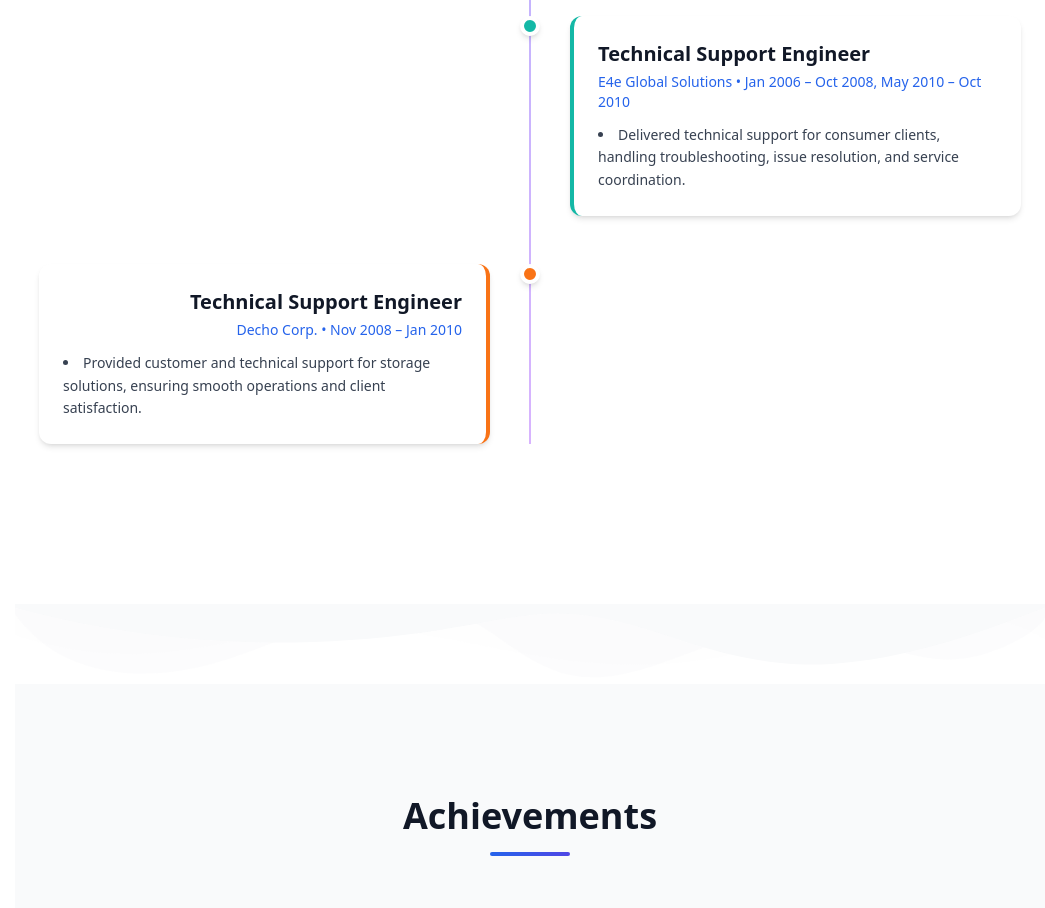
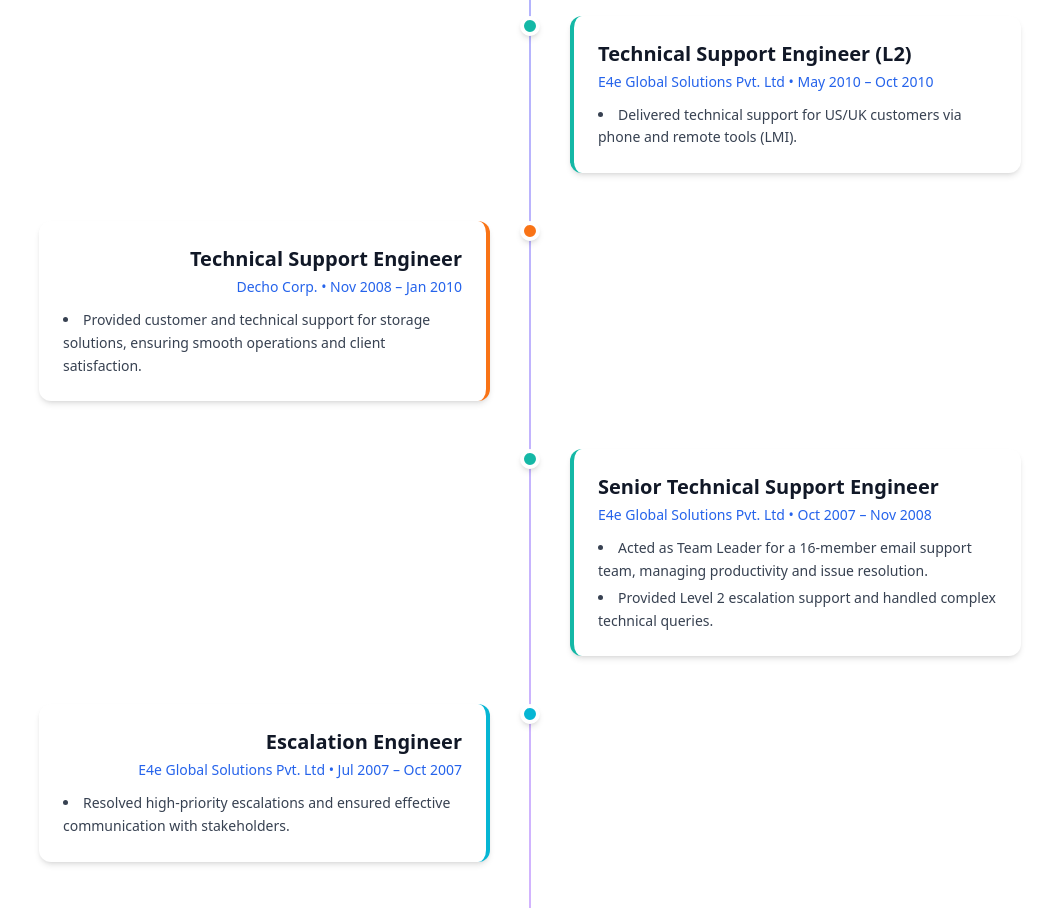
Before and after one commit to vishalps08/personal-portfolio, a React (Vite) app: page / in a window 1280 px wide. Shown: the part 5680-6588 px from the top of the page, without its empty margins (235-1280 px from the left). Built offline with nearby package versions, Linux system fonts and the light colour scheme.

Commit message:
Experience info properly updated

```diff
--- a/src/components/Experience.jsx
+++ b/src/components/Experience.jsx
@@ -69,13 +69,13 @@
       ],
     },
     {
-      title: "Technical Support Engineer",
-      company: "E4e Global Solutions",
-      period: "Jan 2006 – Oct 2008, May 2010 – Oct 2010",
+      title: "Technical Support Engineer (L2)",
+      company: "E4e Global Solutions Pvt. Ltd",
+      period: "May 2010 – Oct 2010",
       accent: "border-teal-500",
       dot: "bg-teal-500",
       points: [
-        "Delivered technical support for consumer clients, handling troubleshooting, issue resolution, and service coordination.",
+        "Delivered technical support for US/UK customers via phone and remote tools (LMI).",
       ],
     },
     {
@@ -86,6 +86,37 @@
       dot: "bg-orange-500",
       points: [
         "Provided customer and technical support for storage solutions, ensuring smooth operations and client satisfaction.",
+      ],
+    },
+    {
+      title: "Senior Technical Support Engineer",
+      company: "E4e Global Solutions Pvt. Ltd",
+      period: "Oct 2007 – Nov 2008",
+      accent: "border-teal-500",
+      dot: "bg-teal-500",
+      points: [
+        "Acted as Team Leader for a 16-member email support team, managing productivity and issue resolution.",
+        "Provided Level 2 escalation support and handled complex technical queries.",
+      ],
+    },
+    {
+      title: "Escalation Engineer",
+      company: "E4e Global Solutions Pvt. Ltd",
+      period: "Jul 2007 – Oct 2007",
+      accent: "border-cyan-500",
+      dot: "bg-cyan-500",
+      points: [
+        "Resolved high-priority escalations and ensured effective communication with stakeholders.",
+      ],
+    },
+    {
+      title: "L1 Engineer",
+      company: "E4e Global Solutions Pvt. Ltd",
+      period: "Jan 2006 – Jul 2007",
+      accent: "border-sky-500",
+      dot: "bg-sky-500",
+      points: [
+        "Offered email-based technical support for Norton (Symantec) customers, maintaining high satisfaction ratings.",
       ],
     },
   ];
```
Also changed, not shown: vercel.json (added).
